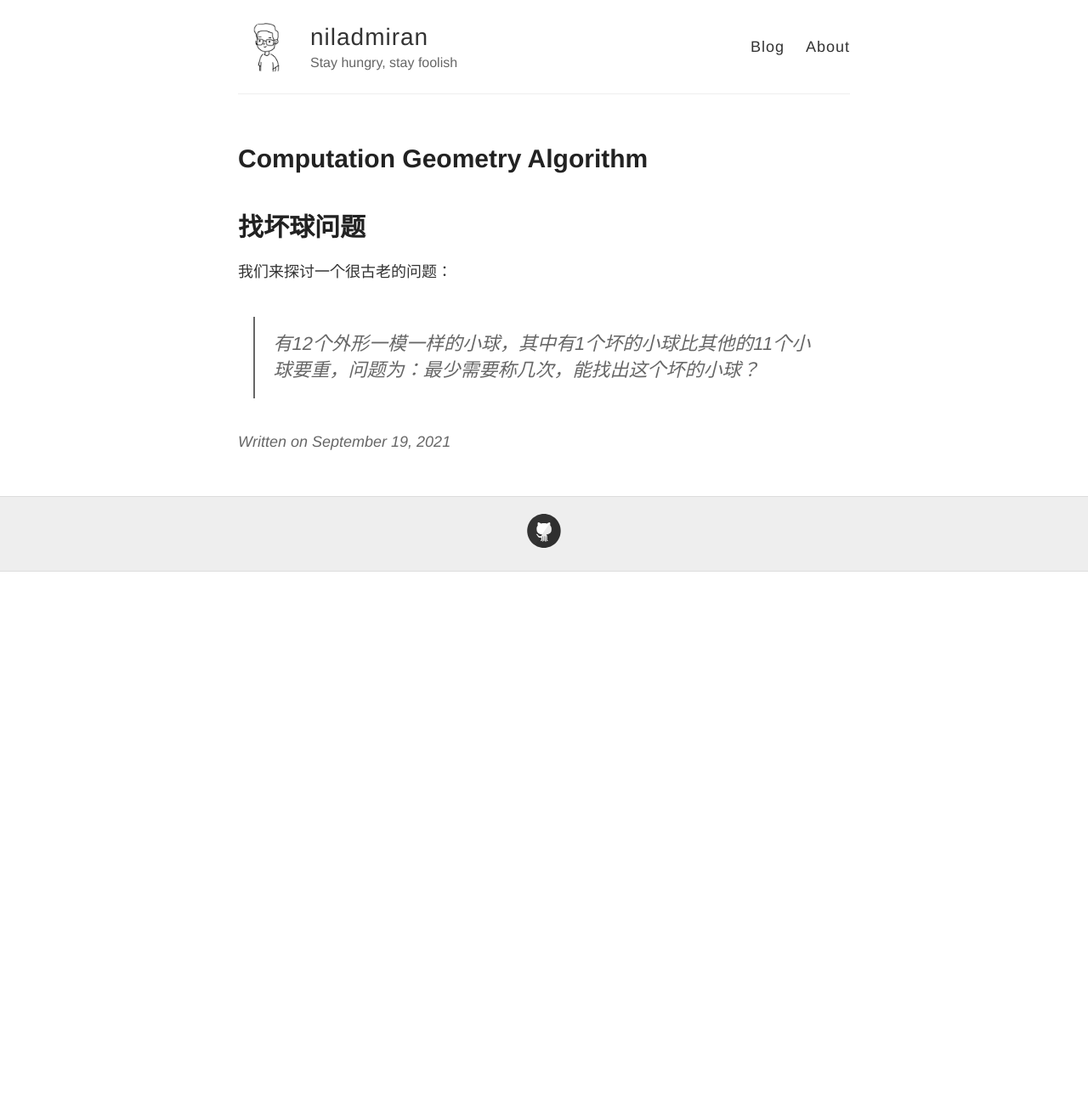
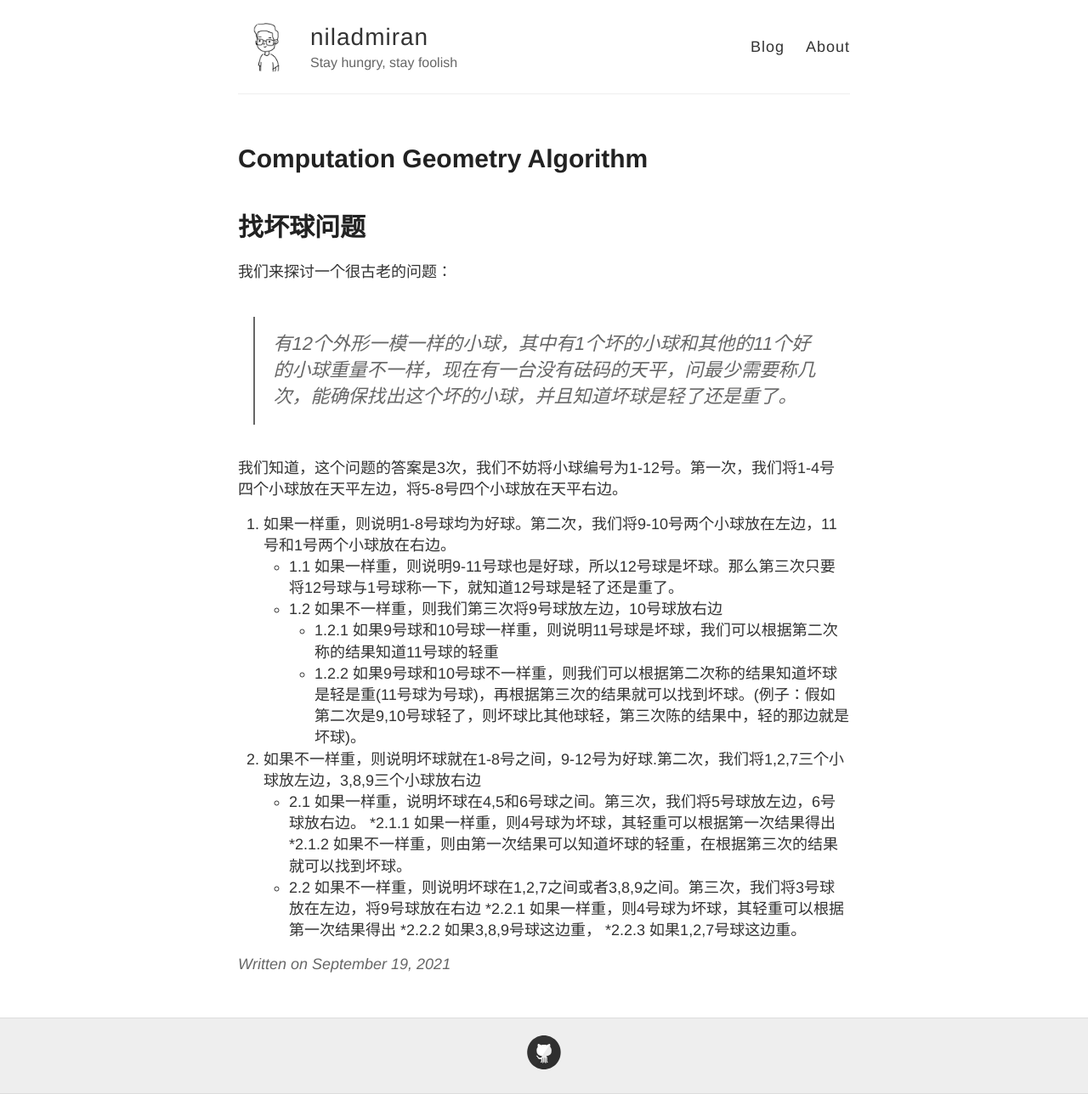
Before and after one commit to niladmiran/niladmiran.github.io, a Jekyll site: the page built from _posts/2021-9-19-bad_ball.md, in a window 1280 px wide. Shown: the whole page at 85% size. Built offline with Jekyll 4.4.1, drawn with Linux system fonts in a browser that asks for light colours; before the commit the page ends 900 px from its top, so only the background shows below that.

Commit message:
update bad ball

```diff
--- a/_posts/2021-9-19-bad_ball.md
+++ b/_posts/2021-9-19-bad_ball.md
@@ -5,4 +5,19 @@ title: Computation Geometry Algorithm
 
 # 找坏球问题
 我们来探讨一个很古老的问题：
-> 有12个外形一模一样的小球，其中有1个坏的小球比其他的11个小球要重，问题为：最少需要称几次，能找出这个坏的小球？
+> 有12个外形一模一样的小球，其中有1个坏的小球和其他的11个好的小球重量不一样，现在有一台没有砝码的天平，问最少需要称几次，能确保找出这个坏的小球，并且知道坏球是轻了还是重了。
+
+我们知道，这个问题的答案是3次，我们不妨将小球编号为1-12号。第一次，我们将1-4号四个小球放在天平左边，将5-8号四个小球放在天平右边。
+1. 如果一样重，则说明1-8号球均为好球。第二次，我们将9-10号两个小球放在左边，11号和1号两个小球放在右边。
+    * 1.1 如果一样重，则说明9-11号球也是好球，所以12号球是坏球。那么第三次只要将12号球与1号球称一下，就知道12号球是轻了还是重了。
+    * 1.2 如果不一样重，则我们第三次将9号球放左边，10号球放右边
+        * 1.2.1 如果9号球和10号球一样重，则说明11号球是坏球，我们可以根据第二次称的结果知道11号球的轻重
+        * 1.2.2 如果9号球和10号球不一样重，则我们可以根据第二次称的结果知道坏球是轻是重(11号球为号球)，再根据第三次的结果就可以找到坏球。(例子：假如第二次是9,10号球轻了，则坏球比其他球轻，第三次陈的结果中，轻的那边就是坏球)。
+2. 如果不一样重，则说明坏球就在1-8号之间，9-12号为好球.第二次，我们将1,2,7三个小球放左边，3,8,9三个小球放右边
+    * 2.1 如果一样重，说明坏球在4,5和6号球之间。第三次，我们将5号球放左边，6号球放右边。
+        *2.1.1 如果一样重，则4号球为坏球，其轻重可以根据第一次结果得出
+        *2.1.2 如果不一样重，则由第一次结果可以知道坏球的轻重，在根据第三次的结果就可以找到坏球。
+    * 2.2 如果不一样重，则说明坏球在1,2,7之间或者3,8,9之间。第三次，我们将3号球放在左边，将9号球放在右边
+        *2.2.1 如果一样重，则4号球为坏球，其轻重可以根据第一次结果得出
+        *2.2.2 如果3,8,9号球这边重，
+        *2.2.3 如果1,2,7号球这边重。
```
